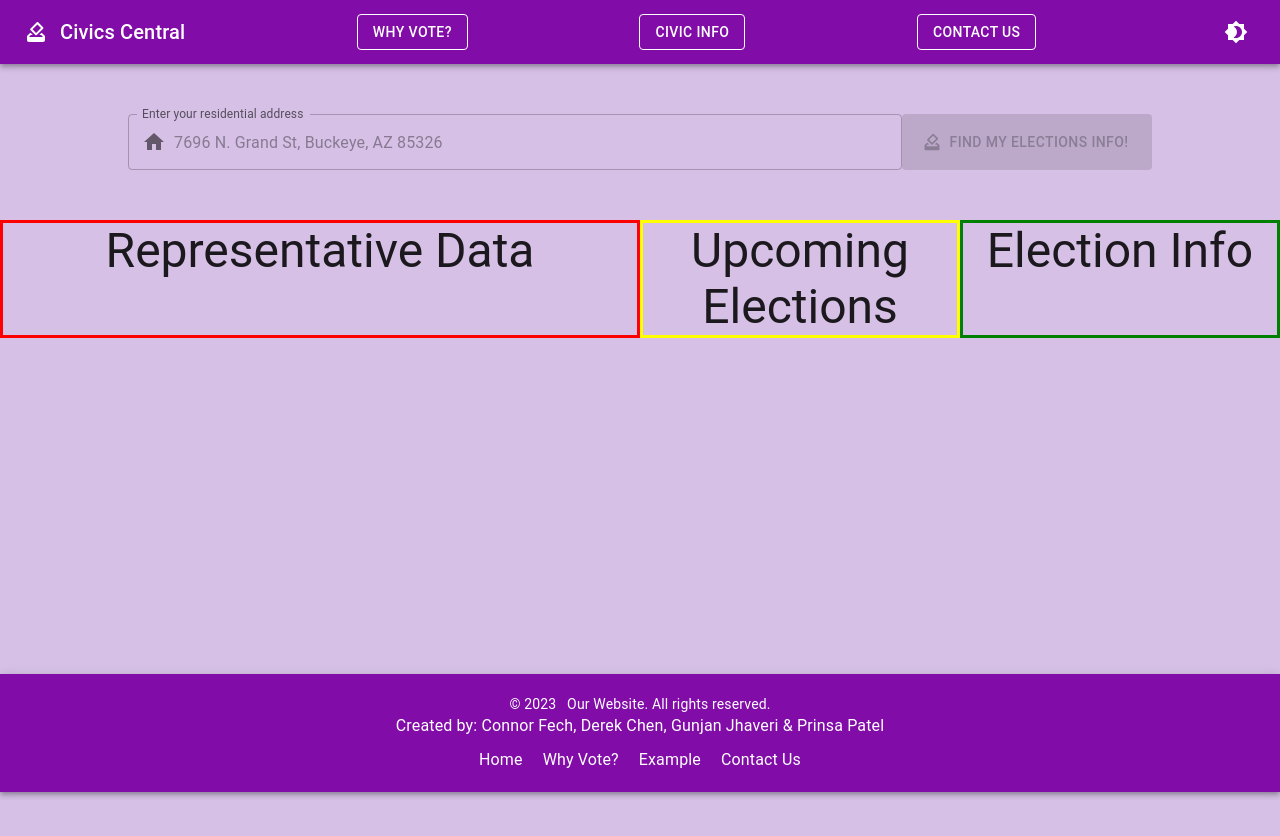
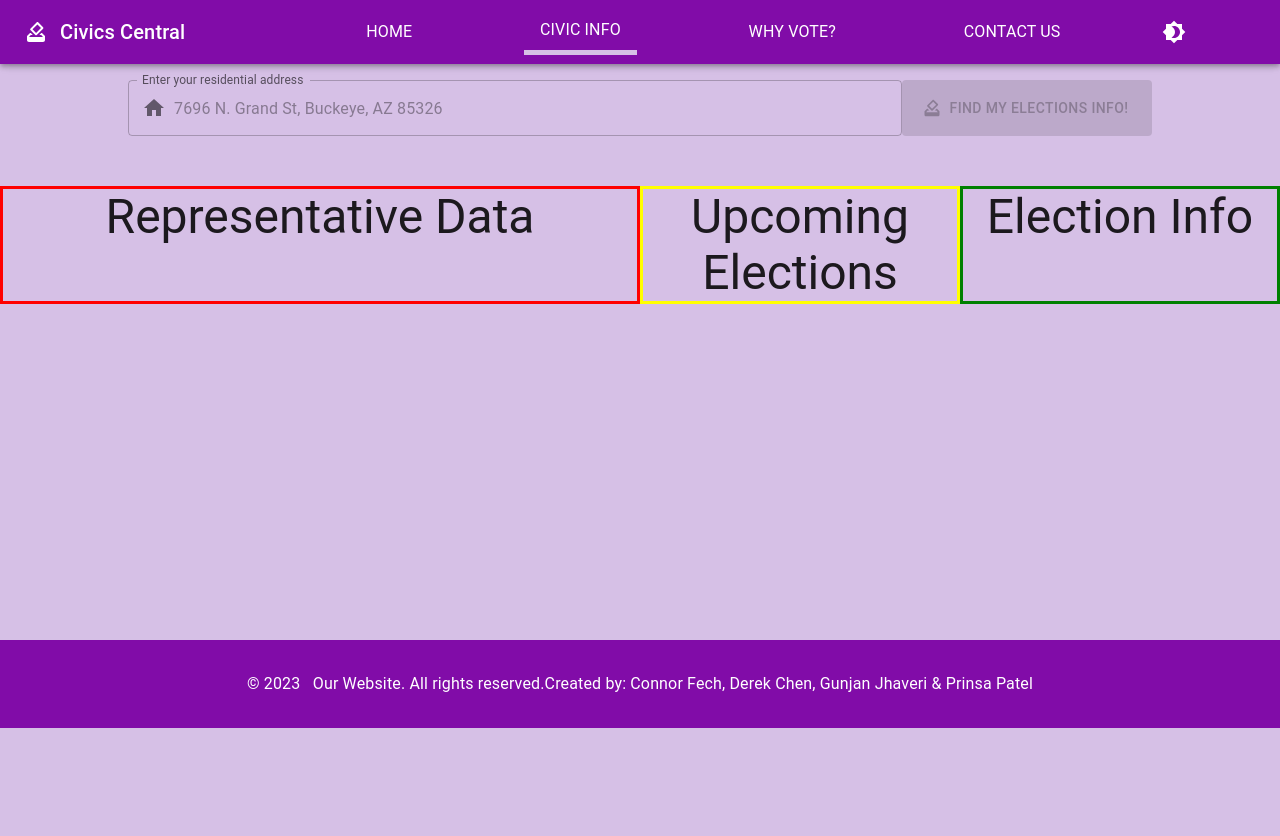
Before and after one commit to drkchn/mosa-upenn-SoC-2023, a React (Vite) app: page /civicInformation in a window 1280 px wide. Shown: the top 836 px of the page. Before the commit the page ends 800 px from the top, so only its background shows below. Built offline with nearby package versions, Linux system fonts and the light colour scheme.

Commit message:
updating dark theme and create a responsive navbar

```diff
--- a/src/App.css
+++ b/src/App.css
@@ -6,7 +6,6 @@
 body,html {
   margin: 0;
   padding: 0;
-  height: 100%;
 }
 * {
   box-sizing: border-box;
--- a/src/App.tsx
+++ b/src/App.tsx
@@ -17,7 +17,9 @@ function App() {
         sx={{
           backgroundColor: "background.default",
           padding: "0rem",
+          position: "relative",
         }}
+        data-testid={"HERE"}
       >
         <Navbar />
         <Box
@@ -29,7 +31,7 @@ function App() {
             <Route path="/" element={<Home />} />
             <Route path="/whyvote" element={<WhyVote />} />
             <Route path="/example" element={<Example />} />
-            <Route path="/contactus" element={<ContactUs />} />
+            <Route path="/contact" element={<ContactUs />} />
             <Route path="/civicInformation" element={<CivicInfo />} />
             <Route path="*" element={<Home />} />
           </Routes>
--- a/src/Pages/Home/Home.tsx
+++ b/src/Pages/Home/Home.tsx
@@ -23,7 +23,7 @@ export function Home() {
           display: "flex",
           flexDirection: "column",
           justifyContent: "left",
-          minHeight: "5vh",
+          height: "auto",
           width: "80%",
           marginTop: "10vh",
           marginBottom: { xs: "5vh", sm: "3vh", md: "0vh" },
--- a/src/components/addressSearchBar/AddressSearchBar.tsx
+++ b/src/components/addressSearchBar/AddressSearchBar.tsx
@@ -192,7 +192,6 @@ export const AddressSearchBar = ({ isHomePage }: AddressSearchBarProps) => {
         sx={{
           width: { xs: "100%", sm: "inherit" },
           textAlign: { xs: "center", sm: "right" },
-          backgroundColor: "primary.light",
           maxWidth: "250px",
           marginTop: isHomePage ? "20px" : "0px",
         }}
--- a/src/components/footer/Footer.tsx
+++ b/src/components/footer/Footer.tsx
@@ -1,65 +1,28 @@
-import { AppBar, Box, Typography } from "@mui/material";
-import { Link as RouterLink } from "react-router-dom";
-import Link from "@mui/material/Link";
+import { BottomNavigation, Typography, useTheme } from "@mui/material";
 
 export function Footer() {
+  const theme = useTheme();
+
   return (
-    <AppBar position="static" sx={{ bottom: 100 }}>
-      <Box
+    <BottomNavigation
       sx={{
-          padding: "20px",
+        backgroundColor: "primary.main",
+        padding: "2rem",
         textAlign: "center",
-          position: "sticky",
-          bottom: "0",
+        position: "absolute",
+        // bottom: { sm: "0" },
+        width: "100%",
+        color: theme.palette.primary.contrastText,
+        height: "auto",
       }}
     >
-        <Typography variant="body2">
+      <Typography>
         &copy; {new Date().getFullYear()} &nbsp; Our Website. All rights
         reserved.
       </Typography>
       <Typography>
         Created by: Connor Fech, Derek Chen, Gunjan Jhaveri & Prinsa Patel
       </Typography>
-        <Box
-          sx={{
-            display: "flex",
-            justifyContent: "center",
-            gap: "10px",
-            marginTop: "10px",
-          }}
-        >
-          <Link color="white" underline="hover" component={RouterLink} to={"/"}>
-            Home
-          </Link>
-          <Typography sx={{ marginBottom: "5px" }}></Typography>
-          <Link
-            color="white"
-            underline="hover"
-            component={RouterLink}
-            to={"/whyvote"}
-          >
-            Why Vote?
-          </Link>
-          <Typography sx={{ marginBottom: "5px" }}></Typography>
-          <Link
-            color="white"
-            underline="hover"
-            component={RouterLink}
-            to={"/example"}
-          >
-            Example
-          </Link>
-          <Typography sx={{ marginBottom: "5px" }}></Typography>
-          <Link
-            color="white"
-            underline="hover"
-            component={RouterLink}
-            to={"/contactus"}
-          >
-            Contact Us
-          </Link>
-        </Box>
-      </Box>
-    </AppBar>
+    </BottomNavigation>
   );
 }
--- a/src/components/navBar/Navbar.tsx
+++ b/src/components/navBar/Navbar.tsx
@@ -1,32 +1,156 @@
-import {
-  AppBar,
-  Button,
-  Toolbar,
-  Typography,
-  IconButton,
-  Box,
-} from "@mui/material";
-import { Link } from "react-router-dom";
+import { Link, useTheme } from "@mui/material";
 import { ThemeToggle } from "../themeToggle/ThemeToggle.tsx";
 import HowToVoteIcon from "@mui/icons-material/HowToVote";
+import MenuIcon from "@mui/icons-material/Menu";
+import * as React from "react";
+import Divider from "@mui/material/Divider";
+import Drawer from "@mui/material/Drawer";
+import List from "@mui/material/List";
+import ListItem from "@mui/material/ListItem";
+import ListItemButton from "@mui/material/ListItemButton";
+import { AppBar, Toolbar, Typography, IconButton, Box } from "@mui/material";
+import { useState } from "react";
 
-export function Navbar() {
+interface navBarProps {
+  /**
+   * Injected by the documentation to work in an iframe.
+   * You won't need it on your project.
+   */
+  window?: () => Window;
+}
+export function Navbar({ window }: navBarProps) {
+  const drawerWidth = 240;
+  const [mobileOpen, setMobileOpen] = React.useState(false);
+  const handleDrawerToggle = () => {
+    setMobileOpen((prevState: any) => !prevState);
+  };
+
+  const CustomListItemButton = ({ to, primary, fullWidth }: any) => {
+    const [selected] = useState<boolean>(to === location.pathname);
+    const theme = useTheme();
+
+    const selectedStyles = {
+      borderBottom: "5px solid",
+      borderColor: theme.palette.background.paper,
+      textAlign: "center",
+    };
+
     return (
-    <AppBar position="static" sx={{ marginBottom: "1rem" }}>
-      <Toolbar
-        variant="regular"
-        sx={{
-          justifyContent: "space-between",
-          display: "flex",
-          flexDirection: { xs: "column", sm: "row" },
-        }}
+      <ListItem sx={{ width: fullWidth ? "100%" : "fit-content" }}>
+        <ListItemButton
+          component={Link}
+          href={to}
+          sx={selected ? selectedStyles : {}}
         >
+          {primary}
+        </ListItemButton>
+      </ListItem>
+    );
+  };
+
+  const CustomListDrawerItemButton = ({ to, primary }: any) => {
+    const [selected] = useState<boolean>(to === location.pathname);
+    const theme = useTheme();
+
+    const selectedStyles = {
+      backgroundColor: theme.palette.secondary.main,
+      borderRadius: "5px",
+      textAlign: "center",
+      width: "100%",
+      color: "#fff",
+
+      "&:hover": {
+        backgroundColor: theme.palette.secondary.main,
+      },
+    };
+
+    return (
+      <ListItem sx={{ width: "100%", borderRadius: "5px" }}>
+        <ListItemButton
+          component={Link}
+          href={to}
+          sx={selected ? selectedStyles : {}}
+        >
+          {primary}
+        </ListItemButton>
+      </ListItem>
+    );
+  };
+
+  // Only visible on small screens
+  const drawer = (
+    <Box onClick={handleDrawerToggle} sx={{ textAlign: "center" }}>
       <Box
         display="flex"
+        justifyContent="center"
         alignItems="center"
         component={Link}
-          to={"/"}
-          sx={{ textDecoration: "none", color: "inherit" }}
+        sx={{
+          textDecoration: "none",
+          textAlign: "center",
+          backgroundColor: "primary.main",
+          color: "#fff",
+        }}
+        href={"/"}
+      >
+        <IconButton size="large" edge="start" aria-label="menu">
+          <HowToVoteIcon sx={{ color: "#fff" }} />
+        </IconButton>
+        <Typography variant="h6" component="h1">
+          Civics Central
+        </Typography>
+      </Box>
+
+      <Divider />
+
+      <List>
+        <CustomListDrawerItemButton to={"/"} primary={"HOME"} />
+        <CustomListDrawerItemButton
+          to={"/civicInformation"}
+          primary={"CIVIC INFO"}
+        />
+        <CustomListDrawerItemButton to={"/whyvote"} primary={"WHY VOTE?"} />
+        <CustomListDrawerItemButton to={"/contact"} primary={"CONTACT US"} />
+        <ThemeToggle />
+      </List>
+    </Box>
+  );
+
+  // ====================================================================
+
+  const container =
+    window !== undefined ? () => window().document.body : undefined;
+
+  return (
+    <Box sx={{ marginBottom: "5rem" }}>
+      <AppBar
+        component="nav"
+        sx={{ backgroundColor: "primary.main", backgroundImage: "none" }}
+      >
+        <Toolbar>
+          <IconButton
+            color="inherit"
+            aria-label="open drawer"
+            edge="start"
+            onClick={handleDrawerToggle}
+            sx={{ mr: 2, display: { sm: "none" } }}
+          >
+            <MenuIcon />
+          </IconButton>
+
+          <Box
+            justifyContent="center"
+            alignItems="center"
+            component={Link}
+            sx={{
+              textDecoration: "none",
+              color: "inherit",
+              textAlign: "center",
+              backgroundColor: "primary.main",
+              display: { xs: "none", sm: "flex" },
+              cursor: "pointer",
+            }}
+            href={"/"}
           >
             <IconButton
               size="large"
@@ -40,32 +164,48 @@ export function Navbar() {
               Civics Central
             </Typography>
           </Box>
-        <Button
-          variant="outlined"
-          component={Link}
-          to={"/whyvote"}
-          color="inherit"
+
+          <Box
+            sx={{
+              display: { xs: "none", sm: "flex" },
+              marginLeft: "auto",
+              width: "80%",
+              justifyContent: "space-evenly",
+              height: "64px",
+              alignItems: "center",
+            }}
           >
-          Why Vote?
-        </Button>
-        <Button
-          variant="outlined"
-          component={Link}
+            <CustomListItemButton to={"/"} primary={"HOME"} />
+            <CustomListItemButton
               to={"/civicInformation"}
-          color="inherit"
-        >
-          Civic Info
-        </Button>
-        <Button
-          variant="outlined"
-          component={Link}
-          to={"/contactus"}
-          color="inherit"
-        >
-          Contact Us
-        </Button>
+              primary={"CIVIC INFO"}
+            />
+            <CustomListItemButton to={"/whyvote"} primary={"WHY VOTE?"} />
+            <CustomListItemButton to={"/contact"} primary={"CONTACT US"} />
             <ThemeToggle />
+          </Box>
         </Toolbar>
       </AppBar>
+      <Box component="nav">
+        <Drawer
+          container={container}
+          variant="temporary"
+          open={mobileOpen}
+          onClose={handleDrawerToggle}
+          ModalProps={{
+            keepMounted: true, // Better open performance on mobile.
+          }}
+          sx={{
+            display: { xs: "block", sm: "none" },
+            "& .MuiDrawer-paper": {
+              boxSizing: "border-box",
+              width: drawerWidth,
+            },
+          }}
+        >
+          {drawer}
+        </Drawer>
+      </Box>
+    </Box>
   );
 }
--- a/src/components/themeToggle/ThemeToggle.tsx
+++ b/src/components/themeToggle/ThemeToggle.tsx
@@ -27,7 +27,15 @@ export const ThemeToggle = () => {
     );
   };
   return (
-    <IconButton sx={{ ml: 1 }} onClick={toggleColorMode} color="inherit">
+    <IconButton
+      sx={{
+        padding: "1px 6px",
+        height: "80%",
+        margin: "auto, 1rem, auto, 1rem",
+      }}
+      onClick={toggleColorMode}
+      color="inherit"
+    >
       {mode == "dark" ? <Brightness7Icon /> : <Brightness4Icon />}
     </IconButton>
   );
--- a/src/theme.ts
+++ b/src/theme.ts
@@ -1,5 +1,5 @@
 import { PaletteMode } from "@mui/material";
-import { blueGrey, grey } from "@mui/material/colors";
+import { grey } from "@mui/material/colors";
 
 // Will create a new theme and override the passed in values of the  default MUI theme
 // Can read more about MUI theme and crete theme
@@ -17,39 +17,23 @@ export const getDesignTokens = (mode: PaletteMode) => ({
             main: "#810CA8",
           },
           secondary: {
-            main: "#D6C0E6",
-          },
-          error: {
-            main: "#d32f2f",
-          },
-          warning: {
-            main: "#ed6c02",
-          },
-          success: {
-            main: "#2e7d32",
-          },
-          info: {
-            main: "#0288d1",
+            main: grey[700],
           },
           background: {
             paper: "#D6C0E6",
             default: "#D6C0E6",
           },
-          text: {
-            primary: "rgba(0, 0, 0, 0.87)",
-          },
         }
       : {
-          // palette values for dark mode
-          primary: blueGrey,
-          divider: blueGrey[700],
+          primary: {
+            main: "#4b5ea6",
+          },
+          secondary: {
+            main: "#EA463A",
+          },
           background: {
-            default: blueGrey[900],
-            paper: blueGrey[900],
-          },
-          text: {
-            primary: "#fff",
-            secondary: grey[500],
+            paper: "#424242",
+            default: "#303030",
           },
         }),
   },
```
Lines whose indentation alone changed are shown as unchanged.
